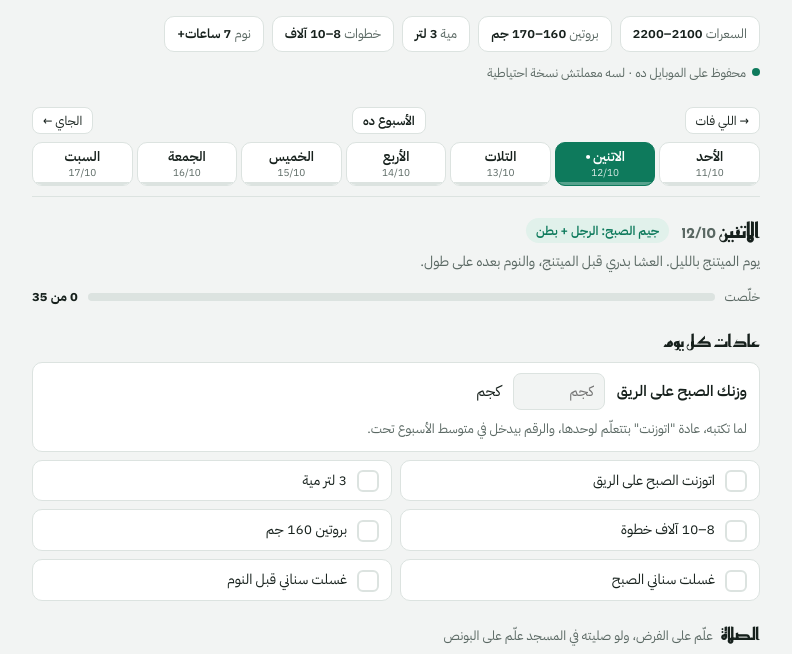
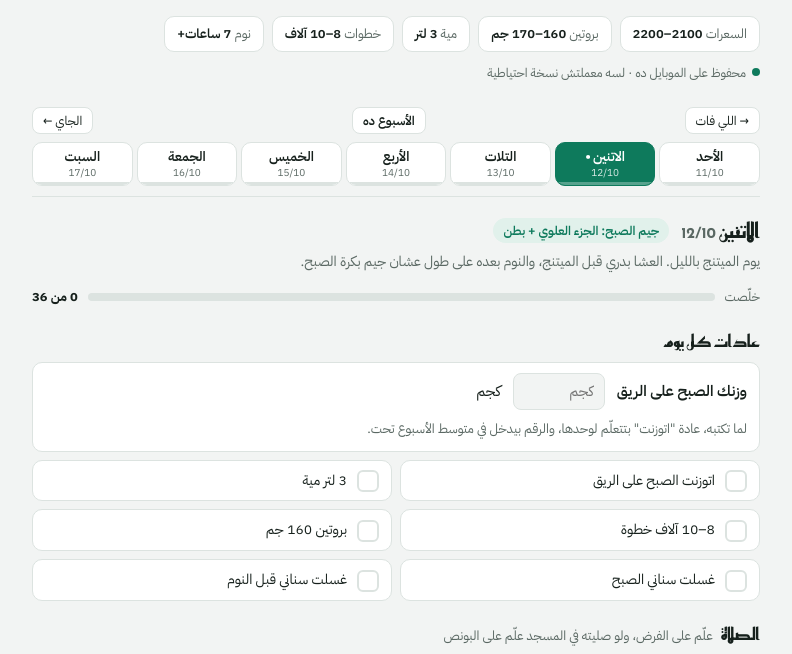
Before and after one commit to Ahmed1995mansour/fourma, a plain HTML site: page index.html in a window 1280 px wide. Shown: the part 89-743 px from the top of the page, without its empty margins (244-1036 px from the left). Drawn offline with Linux system fonts and the light colour scheme.

Commit message:
Move gym days off Friday and Saturday
New week: Sun Lower B (deadlift + injury prevention, 4 days before the
match), Mon Upper A, Tue Lower A (submaximal, 2.5 days before the
match), Wed Upper B. The 20-minute home football routine moves to
Saturday, so the weekend has no gym. Reference notes updated to the
new days.

Co-Authored-By: Claude Opus 5.5 <noreply@anthropic.com>
Claude-Session: https://claude.ai/code/session_01MLy6Wj8UvdrAfujh83VZoQ

```diff
--- a/index.html
+++ b/index.html
@@ -339,11 +339,11 @@ details.how[open] summary{border:0;margin-bottom:6px}
       <div>
         <p>أكتر إصابات الكورة: شد الهامسترنج، والتواء الكاحل، والضامة، وأربطة الركبة. كل واحدة ليها حاجة في الأسبوع بتحميها:</p>
         <ul class="plain">
-          <li><b>الهامسترنج:</b> <span class="en">Nordic Curl</span> و <span class="en">RDL</span> (السبت والاتنين)، و <span class="en">Single-leg RDL</span> (التلات).</li>
+          <li><b>الهامسترنج:</b> <span class="en">Nordic Curl</span> و <span class="en">RDL</span> (الأحد والتلات)، و <span class="en">Single-leg RDL</span> (السبت).</li>
           <li><b>الكاحل:</b> الوقوف على رجل واحدة و <span class="en">Y-Balance</span> و <span class="en">Tibialis Raise</span> والسمانة، وليونة الكاحل يوم الجمعة.</li>
-          <li><b>الضامة:</b> <span class="en">Copenhagen Plank</span> (السبت)، وليونة الضامة يوم الجمعة.</li>
+          <li><b>الضامة:</b> <span class="en">Copenhagen Plank</span> (الأحد)، وليونة الضامة يوم الجمعة.</li>
           <li><b>الركبة والأربطة:</b> <span class="en">Step-down</span> و <span class="en">Lateral Band Walk</span>، والنزول الصح من النط (<span class="en">Snap-down</span>). أغلب قطع الرباط الصليبي بيحصل والركبة داخلة لجوه في نزلة أو لفّة.</li>
-          <li><b>الكور:</b> البطن 4 مرات في الجيم، و <span class="en">Bird Dog</span> و <span class="en">Side Plank</span> يوم التلات. الكور القوي بيخلّي حركتك وأنت بتلف وبتشوط ثابتة.</li>
+          <li><b>الكور:</b> البطن 4 مرات في الجيم، و <span class="en">Bird Dog</span> و <span class="en">Side Plank</span> يوم السبت. الكور القوي بيخلّي حركتك وأنت بتلف وبتشوط ثابتة.</li>
           <li><b>الإحماء قبل الماتش:</b> مبني على برنامج <span class="en">FIFA 11+</span>. الدراسات عليه لقت إن الإصابات بتقل بشكل واضح لما اللاعبين يلتزموا بيه.</li>
         </ul>
         <p class="small">محتاج في البيت: أستك مقاومة صغير (mini band) وسلمة أو بوكس واطي.</p>
@@ -357,7 +357,7 @@ details.how[open] summary{border:0;margin-bottom:6px}
         <ul class="plain">
           <li><b>الوسط:</b> بيصغر من نزول الدهون، مش من تمارين البطن. الأكل هنا هو الأساس.</li>
           <li><b>عرض الضهر (Lats):</b> حوالي 12 مجموعة في الأسبوع من Pulldown وPull-ups وتمرينين Row. الهدف الأهم إنك تعمل Pull-ups من غير مساعدة.</li>
-          <li><b>عرض الكتف:</b> Lateral Raise تلات مرات في الأسبوع، الأحد والأربع والسبت، يعني 9 مجموعات، وده غير تمارين الضغط.</li>
+          <li><b>عرض الكتف:</b> Lateral Raise تلات مرات في الأسبوع، الاتنين والتلات والأربع، يعني 9 مجموعات، وده غير تمارين الضغط.</li>
         </ul>
         <p>الشكل ده محتاج دهون حوالي 10–12% تقريبًا، وده غالبًا تحت 80 كيلو، أو إنك تبني عضل وأنت ثابت على الوزن. هدف 12–18 شهر مع الالتزام.</p>
       </div>
@@ -366,7 +366,7 @@ details.how[open] summary{border:0;margin-bottom:6px}
     <details>
       <summary>البطن (الـ Abs)</summary>
       <div>
-        <p>البطن بتتمرّن 4 مرات في الأسبوع، 8–10 دقايق في آخر كل جيم: الأحد والاتنين والأربع والسبت.</p>
+        <p>البطن بتتمرّن 4 مرات في الأسبوع، 8–10 دقايق في آخر كل جيم: الأحد والاتنين والتلات والأربع.</p>
         <p>التمارين بتقوّي عضلة البطن وتكبّرها، بس اللي هيخليها تبان هو نزول الدهون. غالبًا هتبدأ تظهر وأنت حوالي 83 كيلو، وتبقى واضحة أكتر لما توصل 80.</p>
         <p>التمارين متنوعة عمدًا: ثني (<span class="en">Crunch</span>)، رفع رجل، ثبات (<span class="en">Plank</span>)، ومقاومة لف (<span class="en">Pallof</span>). النوع الأخير مهم في الكورة لأنه بيثبّت جسمك وأنت بتلف وبتشوط.</p>
       </div>
@@ -393,7 +393,7 @@ details.how[open] summary{border:0;margin-bottom:6px}
         <ul class="plain">
           <li>الأكل عليه حوالي 70% من النتيجة.</li>
           <li>بعد كل جيم: 10–15 دقيقة مشاية، ميل 8–12، سرعة 4.5–5.5. لو الوقت ضيّق، خليها 10.</li>
-          <li>التلات: 40 دقيقة مشي سريع. الجمعة: 45 دقيقة مشي.</li>
+          <li>الجمعة: 45 دقيقة مشي. وكل يوم: 8–10 آلاف خطوة.</li>
           <li>الخميس: الكورة نفسها كارديو عالي الشدة.</li>
           <li>مفيش تمرين بيحرق دهون البطن بالذات. الكرش آخر حاجة بتنزل.</li>
         </ul>
@@ -509,12 +509,12 @@ details.how[open] summary{border:0;margin-bottom:6px}
   const PRAYERS = [["p1","الفجر"],["p2","الضهر"],["p3","العصر"],["p4","المغرب"],["p5","العشا"]];
 
   const DAYS = [
-    {id:"sun", d:"الأحد", k:"Upper A", badge:"جيم الصبح: الجزء العلوي + بطن",
-     note:"أول يوم في الأسبوع. الوزن اللي تختاره النهارده هو اللي هتبني عليه.",
+    {id:"sun", d:"الأحد", k:"Lower B", badge:"جيم الصبح: الرجل + الوقاية + بطن",
+     note:"أهم يوم لحماية رجلك في الكورة. جاي قبل الماتش بـ 4 أيام، فالشد اللي بييجي بعد الـ Nordic بيروح قبل الخميس.",
      tl:[
       ["5:15","sleep","تصحى","كوباية مية"],
       ["5:20","food","قبل الجيم","القهوة بعد الموزة مش على الريق",["موزة","وبعدها القهوة (بالـ monk fruit لو حابب)"]],
-      ["5:50–7:10","gym","الجيم: Upper A + بطن","التفاصيل تحت"],
+      ["5:50–7:10","gym","الجيم: Lower B + بطن","التفاصيل تحت"],
       ["7:15","food","فطار + شاور","",["طبق فول بمعلقة زبدة وكمون وفلفل أسود وملح","2 بيض مسلوق","رغيف بلدي","خيار وطماطم"]],
       ["8:30","home","توصيل ابنك الحضانة",""],
       ["9:00–5:00","work","شغل",""],
@@ -525,6 +525,35 @@ details.how[open] summary{border:0;margin-bottom:6px}
       ["7:30","food","عشا","",["200 جم جبنة قريش بالطماطم والخيار والنعناع","نص رغيف","10 حبات لوز"]],
       ["7:45–9:45","self","مذاكرة","ساعتين"],
       ["9:45–10:15","self","بلايستيشن","نص ساعة"],
+      ["10:15","sleep","نوم","عشان جيم بكرة الصبح"]],
+     wu:"lower", cd:"lower",
+     ex:[
+      {n:"Deadlift (Trap Bar)", k:"main", reps:"5", rest:"راحة 3 د", c:"البار لازق في رجلك، وادفع الأرض برجلك. لو مفيش Trap Bar اعمل البار العادي."},
+      {n:"Bulgarian Split Squat", k:"comp", reps:"8 لكل رجل", rest:"راحة 90 ث", c:"الرجل اللي ورا على البنش، والنزول مستقيم."},
+      {n:"Hip Thrust", k:"comp", reps:"10", rest:"راحة 90 ث", c:"اقفل وسطك فوق لمدة ثانية."},
+      {n:"Nordic Curl", k:"hold", sets:"2×4", rest:"راحة 2 د", c:"الأسبوع الأول مجموعتين بس، وبعدها 3. انزل ببطء على قد ما تقدر. أهم تمرين لحماية الهامسترنج."},
+      {n:"Copenhagen Plank", k:"hold", sets:"3×15 ث لكل ناحية", c:"ابدأ بركبتك على البنش. بتحمي منطقة الضامة."},
+      {n:"Single-leg Balance", k:"hold", sets:"3×30 ث لكل رجل", c:"لو سهل، غمّض عينك. بيحمي الكاحل."},
+      {n:"Single-leg Calf Raise", k:"iso", reps:"12 لكل رجل", rest:"راحة 45 ث", c:"مدى كامل وثانيتين وأنت نازل."},
+      {n:"Farmer's Carry", k:"hold", log:true, sets:"3 × 30–40 متر", rest:"راحة 60–90 ث", c:"امشي شايل دمبلتين تقال جنبك، ضهرك مفرود وكتفك لورا، وخطواتك قصيرة وثابتة. ابدأ بوزن تقدر تمشي بيه المسافة كلها من غير ما تسيبه، وزوّد كل أسبوع."}],
+     abs:[
+      {n:"Ab Wheel Rollout", sets:"3×8", c:"على ركبك، وروح لقدّام على قد ما تقدر وضهرك مش مقوّس."},
+      {n:"Side Plank", sets:"3×30 ث لكل ناحية", c:"وسطك مرفوع وجسمك خط مستقيم."}]},
+    {id:"mon", d:"الاتنين", k:"Upper A", badge:"جيم الصبح: الجزء العلوي + بطن",
+     note:"يوم الميتنج بالليل. العشا بدري قبل الميتنج، والنوم بعده على طول عشان جيم بكرة الصبح.",
+     tl:[
+      ["5:15","sleep","تصحى","كوباية مية"],
+      ["5:20","food","قبل الجيم","",["3 تمرات","وبعدها القهوة"]],
+      ["5:50–7:10","gym","الجيم: Upper A + بطن","التفاصيل تحت"],
+      ["7:15","food","فطار + شاور","",["أومليت 3 بيض + 2 بياض بالسبانخ والطماطم","50 جم قريش","رغيف"]],
+      ["8:30","home","توصيل ابنك الحضانة",""],
+      ["9:00–5:00","work","شغل",""],
+      ["1:30","food","غدا","",["200 جم كفتة مشوية","250 جم بطاطس مشوية بالروزماري","سلطة بلدي"]],
+      ["2:30","home","تجيب ابنك من الحضانة",""],
+      ["5:00","food","سناك","",["زبادي يوناني","تفاحة"]],
+      ["5:00–7:00","home","وقت الأسرة","ساعتين"],
+      ["7:30","food","عشا","قبل الميتنج",["طبق صغير فول بمعلقة زبدة وكمون وفلفل أسود وملح","علبة تونة لايت بالمية، مصفّاة","نص رغيف"]],
+      ["8:00–9:30","work","ميتنج",""],
       ["10:15","sleep","نوم","عشان جيم بكرة الصبح"]],
      wu:"upper", cd:"upper",
      ex:[
@@ -538,41 +567,13 @@ details.how[open] summary{border:0;margin-bottom:6px}
      abs:[
       {n:"Cable Crunch", sets:"3×12", c:"الحركة من البطن، مش من الوسط. اثبت ثانية تحت."},
       {n:"Dead Bug", sets:"3×8 لكل ناحية", c:"ضهرك لازق في الأرض طول الوقت، وحرّك دراع ورجل عكس بعض ببطء."}]},
-    {id:"mon", d:"الاتنين", k:"Lower A", badge:"جيم الصبح: الرجل + بطن",
-     note:"يوم الميتنج بالليل. العشا بدري قبل الميتنج، والنوم بعده على طول.",
+    {id:"tue", d:"التلات", k:"Lower A", badge:"جيم الصبح: الرجل + بطن",
+     note:"الماتش بعد يومين ونص، فسيب عدتين في الاحتياطي في تمارين الرجل ومتوصلش للفشل. لو رجلك لسه بتوجعك الخميس، خفّف الوزن هنا الأسبوع اللي بعده.",
      tl:[
       ["5:15","sleep","تصحى","كوباية مية"],
-      ["5:20","food","قبل الجيم","",["3 تمرات","وبعدها القهوة"]],
+      ["5:20","food","قبل الجيم","",["موزة","وبعدها القهوة"]],
       ["5:50–7:10","gym","الجيم: Lower A + بطن","التفاصيل تحت"],
-      ["7:15","food","فطار + شاور","",["أومليت 3 بيض + 2 بياض بالسبانخ والطماطم","50 جم قريش","رغيف"]],
-      ["8:30","home","توصيل ابنك الحضانة",""],
-      ["9:00–5:00","work","شغل",""],
-      ["1:30","food","غدا","",["200 جم كفتة مشوية","250 جم بطاطس مشوية بالروزماري","سلطة بلدي"]],
-      ["2:30","home","تجيب ابنك من الحضانة",""],
-      ["5:00","food","سناك","",["زبادي يوناني","تفاحة"]],
-      ["5:00–7:00","home","وقت الأسرة","ساعتين"],
-      ["7:30","food","عشا","قبل الميتنج",["طبق صغير فول بمعلقة زبدة وكمون وفلفل أسود وملح","علبة تونة لايت بالمية، مصفّاة","نص رغيف"]],
-      ["8:00–9:30","work","ميتنج",""],
-      ["10:15","sleep","نوم","بكرة مفيش جيم، صحيان 6:30"]],
-     wu:"lower", cd:"lower",
-     ex:[
-      {n:"Back Squat", k:"main", reps:"6–8", rest:"راحة 2–3 د", c:"انزل لحد ما فخدك يبقى موازي للأرض، ركبتك مع اتجاه صوابعك، وكعبك في الأرض."},
-      {n:"Romanian Deadlift", k:"comp", reps:"8", rest:"راحة 2 د", c:"ادفع وسطك لورا لحد ما تحس بشد ورا الفخد، وضهرك مفرود طول الوقت."},
-      {n:"Walking Lunges (Dumbbell)", k:"comp", reps:"10 لكل رجل", rest:"راحة 90 ث", c:"خطوة طويلة، والركبة اللي ورا تقرّب من الأرض."},
-      {n:"Leg Curl", k:"iso", reps:"12", rest:"راحة 60 ث", c:"انزل ببطء في 2–3 ثواني."},
-      {n:"Standing Calf Raise", k:"iso", reps:"15", rest:"راحة 45 ث", c:"ثانيتين وأنت نازل، ووقفة تحت."},
-      {n:"Tibialis Raise", k:"hold", sets:"2×15", c:"ضهرك على الحيطة ورجلك لقدّام، وارفع صوابع رجلك لفوق. بيحمي قصبة الرجل والكاحل."}],
-     abs:[
-      {n:"Hanging Knee Raise", sets:"3×10", c:"من غير مرجحة، وانزل ببطء."},
-      {n:"Plank", sets:"3×40 ث", c:"جسمك خط مستقيم، واشفط بطنك. زوّد 5 ثواني كل أسبوع."}]},
-    {id:"tue", d:"التلات", k:"وقاية", badge:"مشي + تمرين الكورة في البيت",
-     note:"من غير جيم. مشي خفيف وبعده 20 دقيقة للركبة والكاحل والكور. محتاج أستك مقاومة صغير (mini band) وسلمة. النوم بدري عشان جيم الأربع.",
-     tl:[
-      ["6:15","sleep","تصحى","كوباية مية"],
-      ["6:15","food","قبل المشي","",["موزة","وبعدها القهوة"]],
-      ["6:20–6:45","gym","مشي سريع 25 دقيقة",""],
-      ["6:50–7:10","gym","تمرين الكورة في البيت","20 دقيقة، التفاصيل تحت"],
-      ["7:20","food","فطار + شاور","",["طبق فول بمعلقة زبدة وكمون وفلفل أسود وملح","2 بيض مسلوق","نص رغيف","جرجير"]],
+      ["7:15","food","فطار + شاور","",["طبق فول بمعلقة زبدة وكمون وفلفل أسود وملح","2 بيض مسلوق","نص رغيف","جرجير"]],
       ["8:30","home","توصيل ابنك الحضانة",""],
       ["9:00–5:00","work","شغل",""],
       ["1:30","food","غدا","",["250 جم بلطي أو دنيس مشوي","كوباية رز صيادية","سلطة بمعلقة طحينة"]],
@@ -583,17 +584,18 @@ details.how[open] summary{border:0;margin-bottom:6px}
       ["7:45–9:45","self","مذاكرة","ساعتين"],
       ["9:45–10:15","self","بلايستيشن","نص ساعة"],
       ["10:15","sleep","نوم","عشان جيم بكرة الصبح"]],
-     wu:null, cd:null, ex:[], abs:[],
-     routines:[{id:"r1", title:"تمرين الكورة في البيت", time:"20 دقيقة", items:[
-      {n:"Lateral Band Walk", sets:"2×12 لكل ناحية", c:"أستك فوق الركبة، نزّل وسطك سنة، والركبة متدخلش لجوه. بيقوّي جانب الحوض ويحمي الركبة."},
-      {n:"Single-leg Step-down", sets:"2×8 لكل رجل", c:"من على سلمة، انزل ببطء في 3 ثواني، وركبتك فوق صوابعك. بيقوّي ثبات الركبة."},
-      {n:"Single-leg RDL", sets:"2×8 لكل رجل", c:"من غير وزن. ميل لقدّام على رجل واحدة وضهرك مفرود. هامسترنج وتوازن مع بعض."},
-      {n:"Y-Balance Reach", sets:"2×6 لكل رجل", c:"واقف على رجل، ومد التانية لقدّام وللجنب ولورا من غير ما تلمس الأرض. بيحمي الكاحل."},
-      {n:"Tibialis Raise", sets:"2×15", c:"ضهرك على الحيطة، وارفع صوابع رجلك لفوق."},
-      {n:"Snap-down Landing", sets:"2×5", c:"اقفز خفيف وانزل ثابت: ركبك مثنية وفي اتجاه صوابعك، والنزلة من غير صوت. ده أساس حماية الرباط الصليبي."},
-      {n:"Single-leg Glute Bridge", sets:"2×10 لكل رجل", c:"اقفل وسطك فوق ثانية."},
-      {n:"Bird Dog", sets:"2×8 لكل ناحية", c:"دراع ورجل عكس بعض، ووسطك ثابت ميلفش. كور."},
-      {n:"Side Plank with Reach", sets:"2×8 لكل ناحية", c:"من وضع Side Plank، لف دراعك تحت جسمك وارجع. كور ومقاومة لف."}]}]},
+     wu:"lower", cd:"lower",
+     ex:[
+      {n:"Back Squat", k:"main", reps:"6–8", rest:"راحة 2–3 د", c:"انزل لحد ما فخدك يبقى موازي للأرض، ركبتك مع اتجاه صوابعك، وكعبك في الأرض."},
+      {n:"Romanian Deadlift", k:"comp", reps:"8", rest:"راحة 2 د", c:"ادفع وسطك لورا لحد ما تحس بشد ورا الفخد، وضهرك مفرود طول الوقت."},
+      {n:"Walking Lunges (Dumbbell)", k:"comp", reps:"10 لكل رجل", rest:"راحة 90 ث", c:"خطوة طويلة، والركبة اللي ورا تقرّب من الأرض."},
+      {n:"Leg Curl", k:"iso", reps:"12", rest:"راحة 60 ث", c:"انزل ببطء في 2–3 ثواني."},
+      {n:"Standing Calf Raise", k:"iso", reps:"15", rest:"راحة 45 ث", c:"ثانيتين وأنت نازل، ووقفة تحت."},
+      {n:"Tibialis Raise", k:"hold", sets:"2×15", c:"ضهرك على الحيطة ورجلك لقدّام، وارفع صوابع رجلك لفوق. بيحمي قصبة الرجل والكاحل."},
+      {n:"Lateral Raise", k:"iso", sets:3, reps:"15", rest:"راحة 60 ث", c:"الجلسة التالتة للكتف الجانبي في الأسبوع. وزن خفيف وحركة بطيئة، لأن الكتف اشتغل امبارح.", partial:true}],
+     abs:[
+      {n:"Hanging Knee Raise", sets:"3×10", c:"من غير مرجحة، وانزل ببطء."},
+      {n:"Plank", sets:"3×40 ث", c:"جسمك خط مستقيم، واشفط بطنك. زوّد 5 ثواني كل أسبوع."}]},
     {id:"wed", d:"الأربع", k:"Upper B", badge:"جيم الصبح: الجزء العلوي + بطن",
      note:"يوم الميتنج. بكرة مفيش جيم، فتقدر تسهر لحد 11.",
      tl:[
@@ -668,12 +670,12 @@ details.how[open] summary{border:0;margin-bottom:6px}
       {n:"Knee-to-Wall Ankle", sets:"10 لكل رجل", c:"صوابعك قدّام الحيطة، ودخّل ركبتك للحيطة من غير ما الكعب يرفع. ليونة الكاحل."},
       {n:"Deep Squat Hold", sets:"2×30 ث", c:"انزل سكوات لآخره، واسند على حاجة لو محتاج."},
       {n:"Thoracic Open Book", sets:"8 لكل ناحية", c:"نايم على جنبك وافتح دراعك للناحية التانية. ليونة نص الضهر."}]}]},
-    {id:"sat", d:"السبت", k:"Lower B", badge:"جيم 10 الصبح: الرجل + الوقاية + بطن",
-     note:"أهم يوم لحماية رجلك في الكورة. النوم 10:15 عشان جيم الأحد الصبح.",
+    {id:"sat", d:"السبت", k:"وقاية", badge:"راحة + تمرين الكورة في البيت",
+     note:"مفيش جيم. 20 دقيقة في البيت للركبة والكاحل والكور، وينفعوا وأنت مسافر. محتاج أستك مقاومة صغير (mini band) وسلمة. النوم 10:15 عشان جيم الأحد الصبح.",
      tl:[
       ["8:00","sleep","تصحى",""],
       ["8:30","food","فطار","",["طبق فول بمعلقة زبدة وكمون وفلفل أسود وملح","أومليت 3 بياض + بيضة","رغيف","وبعده القهوة"]],
-      ["10:00–11:30","gym","الجيم: Lower B + بطن","التفاصيل تحت"],
+      ["10:00–10:30","gym","تمرين الكورة في البيت","20 دقيقة، التفاصيل تحت"],
       ["12:00","food","غدا","",["200 جم كبدة إسكندراني بمعلقة زيت","200 جم بطاطس مسلوقة مهروسة","سلطة"]],
       ["1:00–4:00","self","مذاكرة","3 ساعات"],
       ["4:00–8:00","home","وقت الأسرة",""],
@@ -681,20 +683,17 @@ details.how[open] summary{border:0;margin-bottom:6px}
       ["8:00","food","عشا","",["كوباية شوربة عدس","سلطة تونة: علبة تونة لايت بالمية + خيار وطماطم وبصل وليمون","ربع رغيف"]],
       ["8:15–10:00","self","بلايستيشن","ساعة و45 دقيقة"],
       ["10:15","sleep","نوم","عشان جيم بكرة الصبح"]],
-     wu:"lower", cd:"lower",
-     ex:[
-      {n:"Deadlift (Trap Bar)", k:"main", reps:"5", rest:"راحة 3 د", c:"البار لازق في رجلك، وادفع الأرض برجلك. لو مفيش Trap Bar اعمل البار العادي."},
-      {n:"Bulgarian Split Squat", k:"comp", reps:"8 لكل رجل", rest:"راحة 90 ث", c:"الرجل اللي ورا على البنش، والنزول مستقيم."},
-      {n:"Hip Thrust", k:"comp", reps:"10", rest:"راحة 90 ث", c:"اقفل وسطك فوق لمدة ثانية."},
-      {n:"Nordic Curl", k:"hold", sets:"2×4", rest:"راحة 2 د", c:"الأسبوع الأول مجموعتين بس، وبعدها 3. انزل ببطء على قد ما تقدر. أهم تمرين لحماية الهامسترنج."},
-      {n:"Copenhagen Plank", k:"hold", sets:"3×15 ث لكل ناحية", c:"ابدأ بركبتك على البنش. بتحمي منطقة الضامة."},
-      {n:"Single-leg Balance", k:"hold", sets:"3×30 ث لكل رجل", c:"لو سهل، غمّض عينك. بيحمي الكاحل."},
-      {n:"Single-leg Calf Raise", k:"iso", reps:"12 لكل رجل", rest:"راحة 45 ث", c:"مدى كامل وثانيتين وأنت نازل."},
-      {n:"Lateral Raise", k:"iso", sets:3, reps:"15", rest:"راحة 60 ث", c:"الجلسة التالتة للكتف الجانبي في الأسبوع. كتفك مرتاح النهارده، فركّز على الحركة البطيئة.", partial:true},
-      {n:"Farmer's Carry", k:"hold", log:true, sets:"3 × 30–40 متر", rest:"راحة 60–90 ث", c:"امشي شايل دمبلتين تقال جنبك، ضهرك مفرود وكتفك لورا، وخطواتك قصيرة وثابتة. ابدأ بوزن تقدر تمشي بيه المسافة كلها من غير ما تسيبه، وزوّد كل أسبوع."}],
-     abs:[
-      {n:"Ab Wheel Rollout", sets:"3×8", c:"على ركبك، وروح لقدّام على قد ما تقدر وضهرك مش مقوّس."},
-      {n:"Side Plank", sets:"3×30 ث لكل ناحية", c:"وسطك مرفوع وجسمك خط مستقيم."}]}
+     wu:null, cd:null, ex:[], abs:[],
+     routines:[{id:"r1", title:"تمرين الكورة في البيت", time:"20 دقيقة", items:[
+      {n:"Lateral Band Walk", sets:"2×12 لكل ناحية", c:"أستك فوق الركبة، نزّل وسطك سنة، والركبة متدخلش لجوه. بيقوّي جانب الحوض ويحمي الركبة."},
+      {n:"Single-leg Step-down", sets:"2×8 لكل رجل", c:"من على سلمة، انزل ببطء في 3 ثواني، وركبتك فوق صوابعك. بيقوّي ثبات الركبة."},
+      {n:"Single-leg RDL", sets:"2×8 لكل رجل", c:"من غير وزن. ميل لقدّام على رجل واحدة وضهرك مفرود. هامسترنج وتوازن مع بعض."},
+      {n:"Y-Balance Reach", sets:"2×6 لكل رجل", c:"واقف على رجل، ومد التانية لقدّام وللجنب ولورا من غير ما تلمس الأرض. بيحمي الكاحل."},
+      {n:"Tibialis Raise", sets:"2×15", c:"ضهرك على الحيطة، وارفع صوابع رجلك لفوق."},
+      {n:"Snap-down Landing", sets:"2×5", c:"اقفز خفيف وانزل ثابت: ركبك مثنية وفي اتجاه صوابعك، والنزلة من غير صوت. ده أساس حماية الرباط الصليبي."},
+      {n:"Single-leg Glute Bridge", sets:"2×10 لكل رجل", c:"اقفل وسطك فوق ثانية."},
+      {n:"Bird Dog", sets:"2×8 لكل ناحية", c:"دراع ورجل عكس بعض، ووسطك ثابت ميلفش. كور."},
+      {n:"Side Plank with Reach", sets:"2×8 لكل ناحية", c:"من وضع Side Plank، لف دراعك تحت جسمك وارجع. كور ومقاومة لف."}]}]}
   ];
 
   const BREAD = {"رغيف":"رغيف بلدي (أو 3 توست أسمر)","رغيف بلدي":"رغيف بلدي (أو 3 توست أسمر)","نص رغيف":"نص رغيف (أو 2 توست أسمر)"};
--- a/sw.js
+++ b/sw.js
@@ -1,5 +1,5 @@
 // Fourma service worker: app shell cached for offline use, fonts cached on first load.
-const VERSION = "fourma-v8";
+const VERSION = "fourma-v9";
 const SHELL = ["./", "index.html", "manifest.webmanifest",
   "icons/icon-192.png", "icons/icon-512.png", "icons/maskable-512.png", "icons/apple-touch-icon.png"];
 
```
